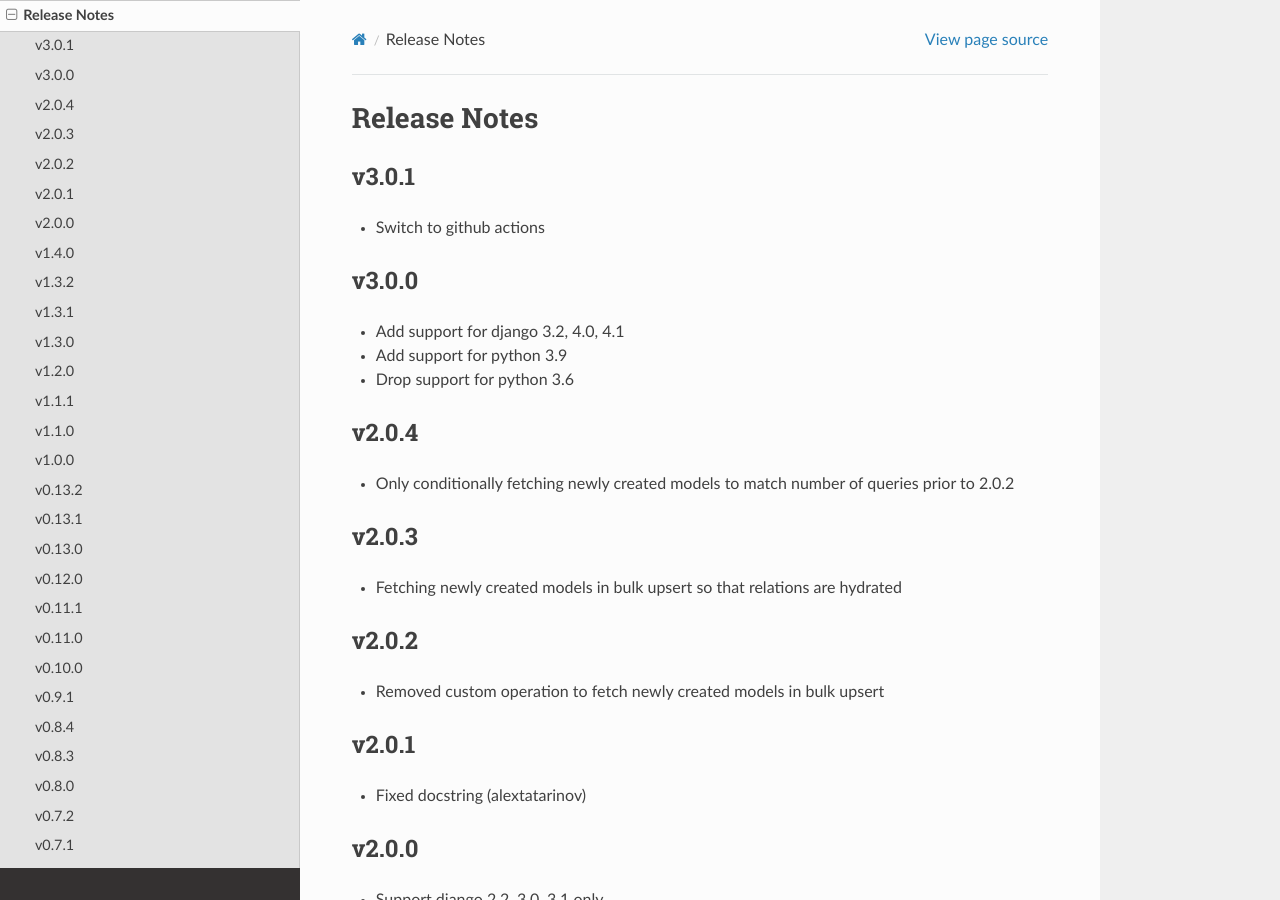
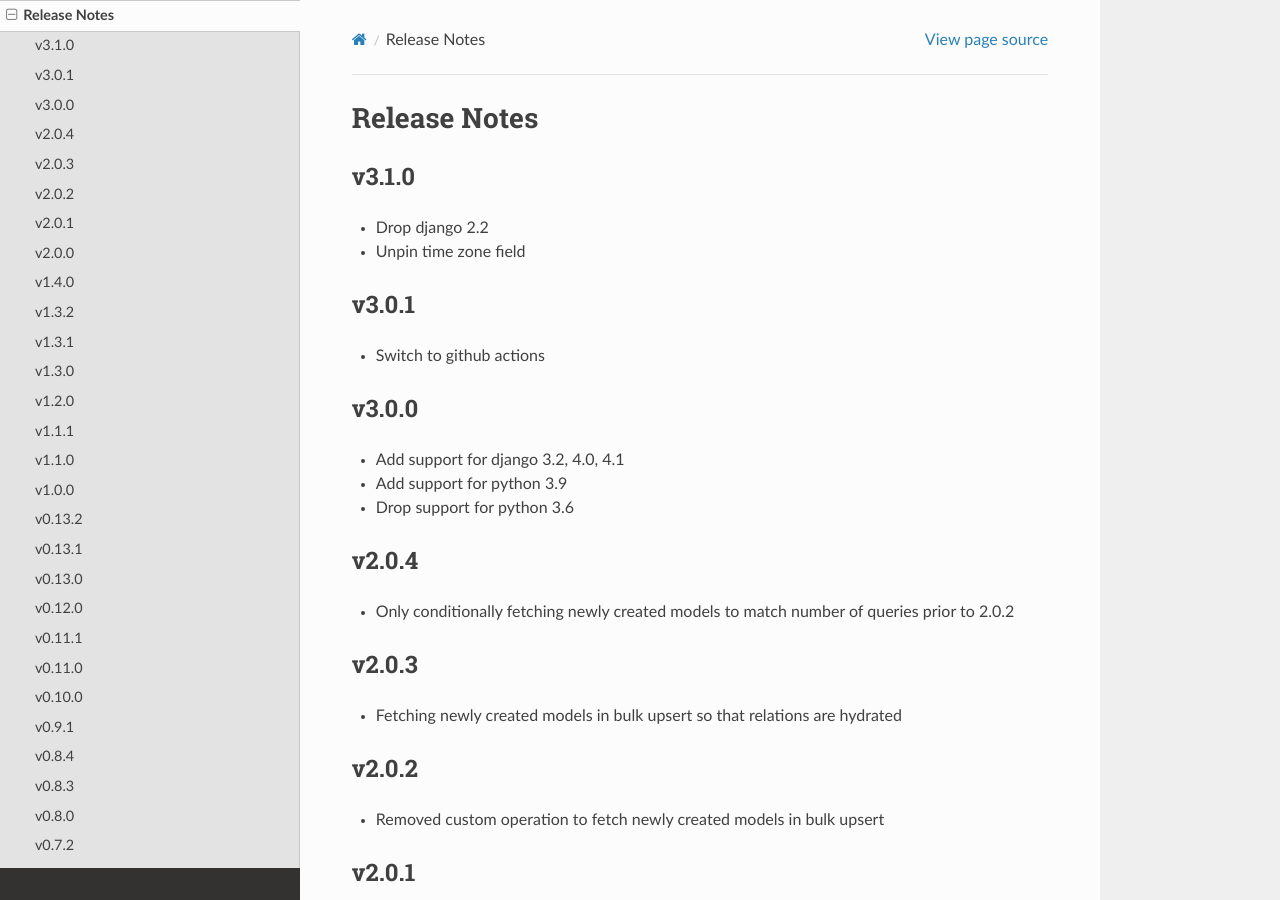
Before and after one commit to ambitioninc/django-manager-utils, a Sphinx documentation site: the page built from docs/release_notes.rst, in a window 1280 px wide and 900 px high. Built offline with Sphinx 7.4.7 and the Read the Docs theme 2.0.0, drawn with Linux system fonts in a browser that asks for light colours.

Commit message:
try to fix versions

```diff
--- a/docs/release_notes.rst
+++ b/docs/release_notes.rst
@@ -1,5 +1,10 @@
 Release Notes
 =============
+
+v3.1.0
+------
+* Drop django 2.2
+* Unpin time zone field
 
 v3.0.1
 ------
--- a/manager_utils/version.py
+++ b/manager_utils/version.py
@@ -1 +1 @@
-__version__ = '3.0.1'
+__version__ = '3.1.0'
```
Also changed, not shown: 1 other file.
